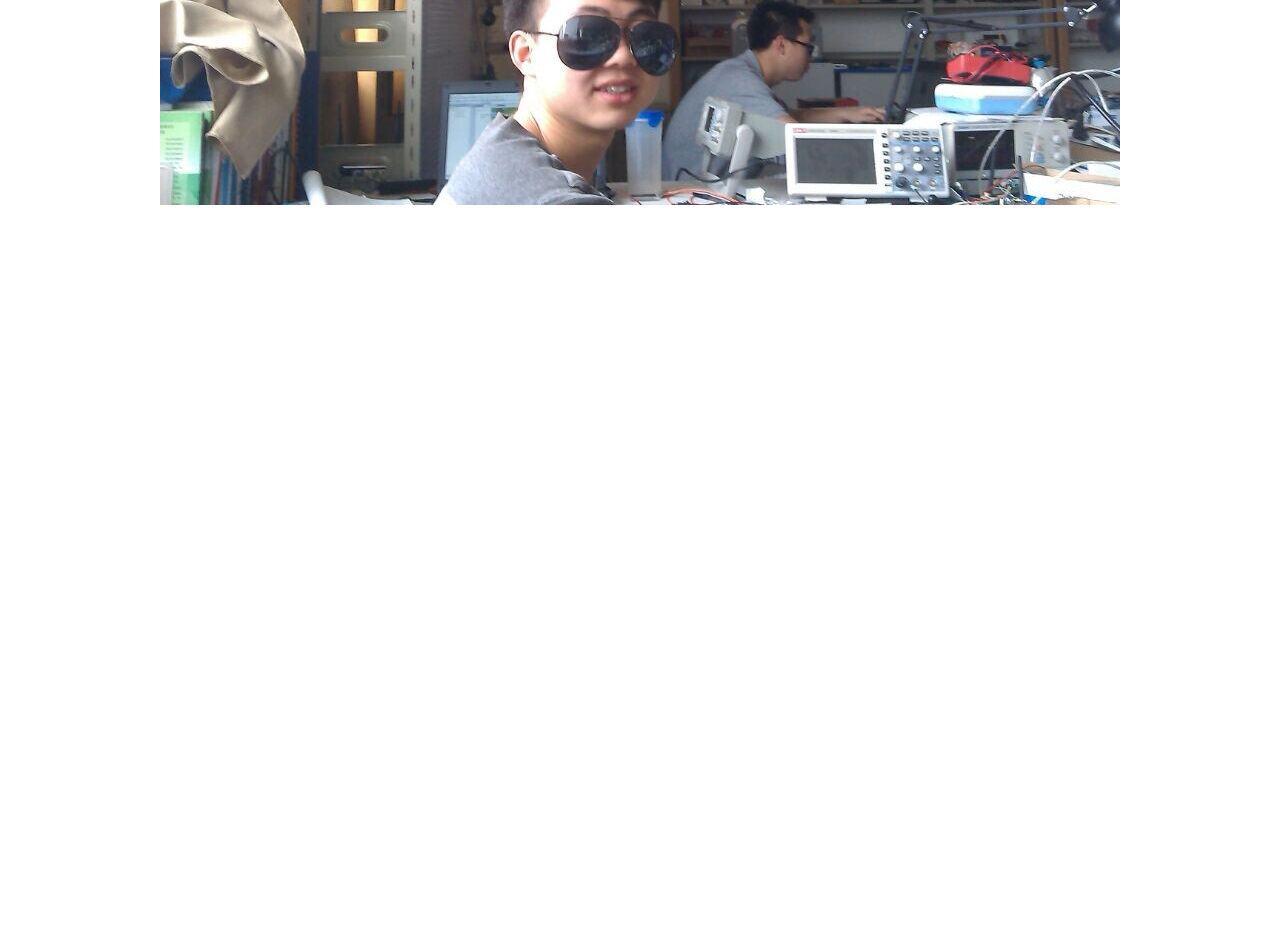
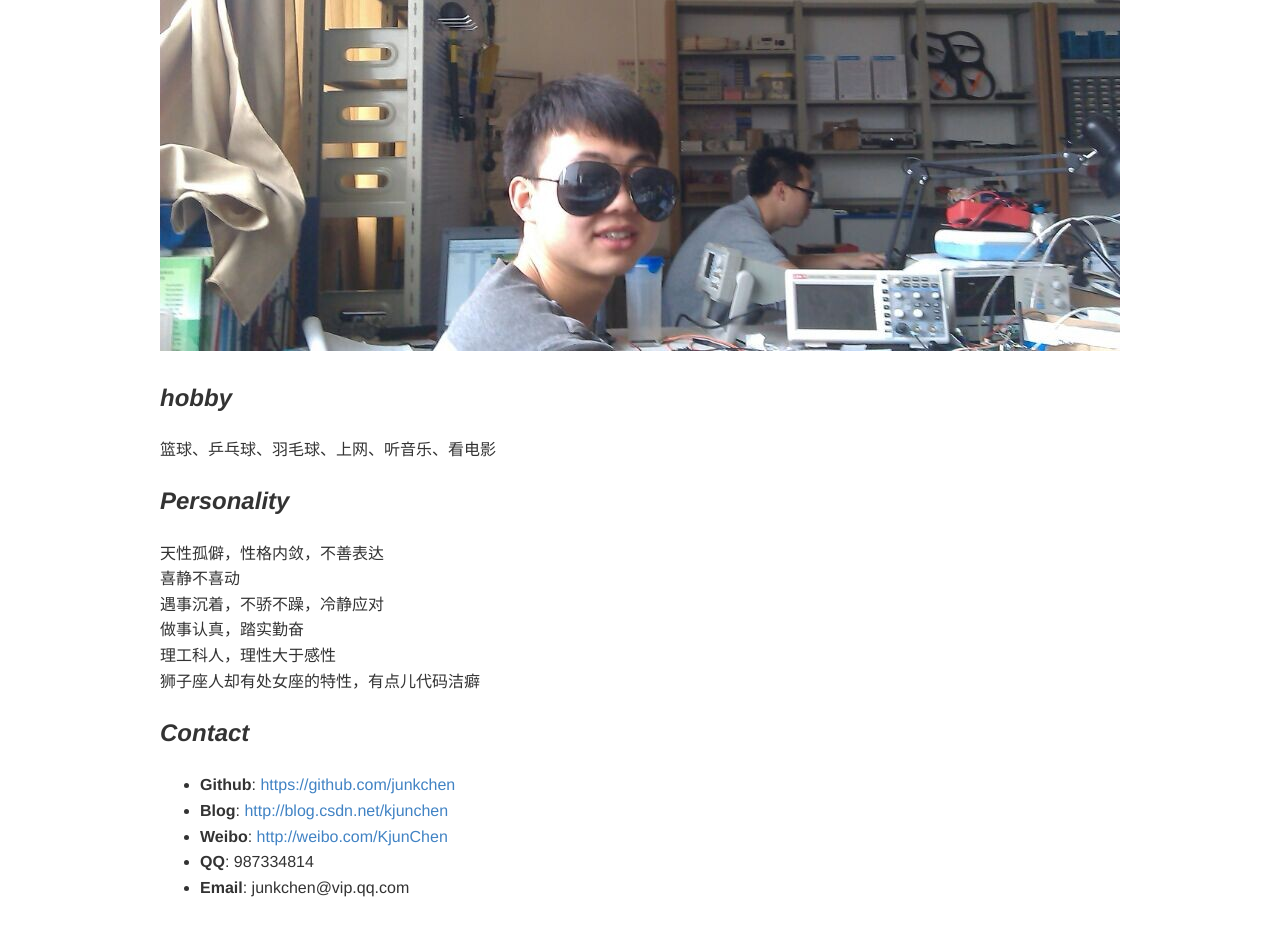
Before and after one commit to junkchen/junkchen.github.io, a plain HTML site: page blog/about.html in a window 1280 px wide. Shown: the part 570-1514 px from the top of the page. Before the commit the page ends 800 px from the top, so only its background shows below. Drawn offline with Linux system fonts and the light colour scheme.

Commit message:
Update index android about html

```diff
--- a/blog/about.html
+++ b/blog/about.html
@@ -2,12 +2,12 @@
 <html>
 <head>
 	<title>JunkChen</title>
+	<meta http-equiv="content-type" content="text/html; charset=utf-8" />
 	<link rel="icon" href="../images/avatar.png" type="image/x-icon" />
 	<style type="text/css">
 		body{
 			margin: 0px;
 			padding-bottom: 8px;
-			text-align: center;
 		}
 		header{
 			text-align: center;
@@ -42,23 +42,66 @@
 			font-weight: bold;
 			padding-top: 8px;
 			border-radius:4px;
-			background-color:rgba(255,255,0,0.8);
+			background-color:#F57E00;
 		}
-		a:link, a:visited, a:active{
-			color:#a40000;
+		.content{
+			font-family: Helvetica, arial, freesans, clean, sans-serif;
+			font-size: 16px;
+			line-height: 1.6;
+			color: #333;
+			background-color: #fff;
+			padding: 20px;
+			max-width: 960px;
+			margin: 0 auto;
+		}
+		.home a:link, .home a:visited, .home a:active{
+			color:#F4F4F4;
 			text-decoration:none;
 		}
+		.home a:hover {
+			color:#000000;
+			text-decoration:none;
+		}
+		a {
+		  color: #4183C4;
+		  text-decoration: none;
+		}
+
 		a:hover {
-			color:#F8F8F8;
-			text-decoration:none;
+		  text-decoration: underline;
 		}
 	</style>
 </head>
 <body>
 	<div class="home"><a href="/" target="_self"><b>Junk Chen</b></a></div>
 	<header>Junk Chen</header>
-	<p>Hi! I'm Junk Chen(程开均), is a program developer.</p>
-	<img src="../images/junkchen.jpg">
+	<div class="content">
+		<h2><em>Overview</em></h2>
+		<p>Hi! I'm Junk Chen(程开均), is an Android developer.</p>
+
+		<h2><em>Avatar</em></h2>
+		<img src="../images/junkchen.jpg" />
+
+        <h2><em>hobby</em></h2>
+        <p>篮球、乒乓球、羽毛球、上网、听音乐、看电影</p>
+
+        <h2><em>Personality</em></h2>
+        <p>天性孤僻，性格内敛，不善表达<br/>
+        喜静不喜动<br/>
+        遇事沉着，不骄不躁，冷静应对<br/>
+        做事认真，踏实勤奋<br/>
+        理工科人，理性大于感性<br/>
+        狮子座人却有处女座的特性，有点儿代码洁癖<br/></p>
+
+		<h2><em>Contact</em></h2>
+		<ul>
+		<li><strong>Github</strong>: <a href="https://github.com/junkchen" target="_blank">https://github.com/junkchen</a></li>
+		<li><strong>Blog</strong>: <a href="http://blog.csdn.net/kjunchen" target="_blank">http://blog.csdn.net/kjunchen</a></li>
+		<li><strong>Weibo</strong>: <a href="http://weibo.com/KjunChen" target="_blank">http://weibo.com/KjunChen</a></li>
+		<li><strong>QQ</strong>: 987334814</li>
+		<li><strong>Email</strong>: junkchen@vip.qq.com</li>
+		</ul>
+	</div>
 	<footer>
 	</footer>
 </body>
```
Also changed, not shown: index.html (+3 -3 lines).
